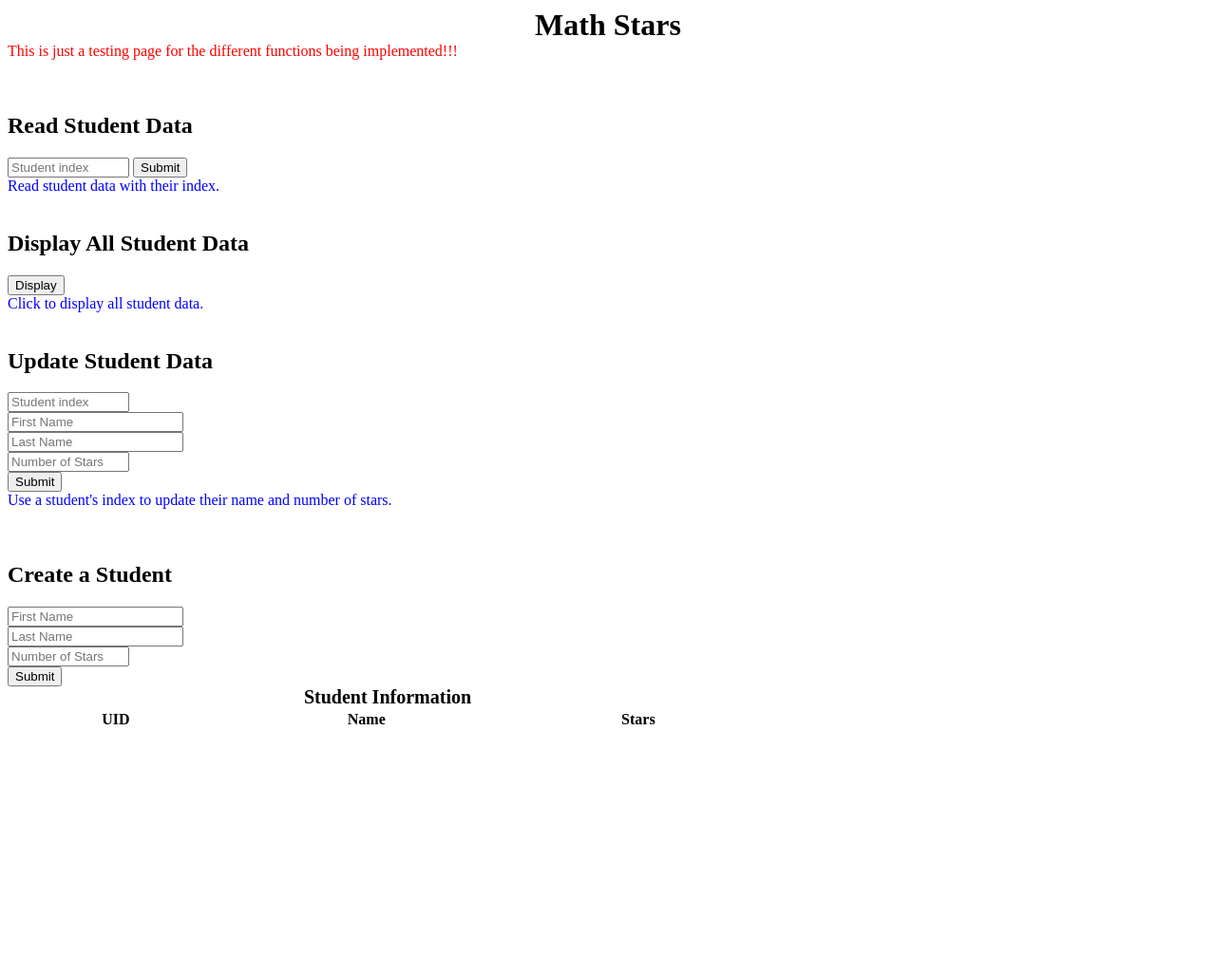
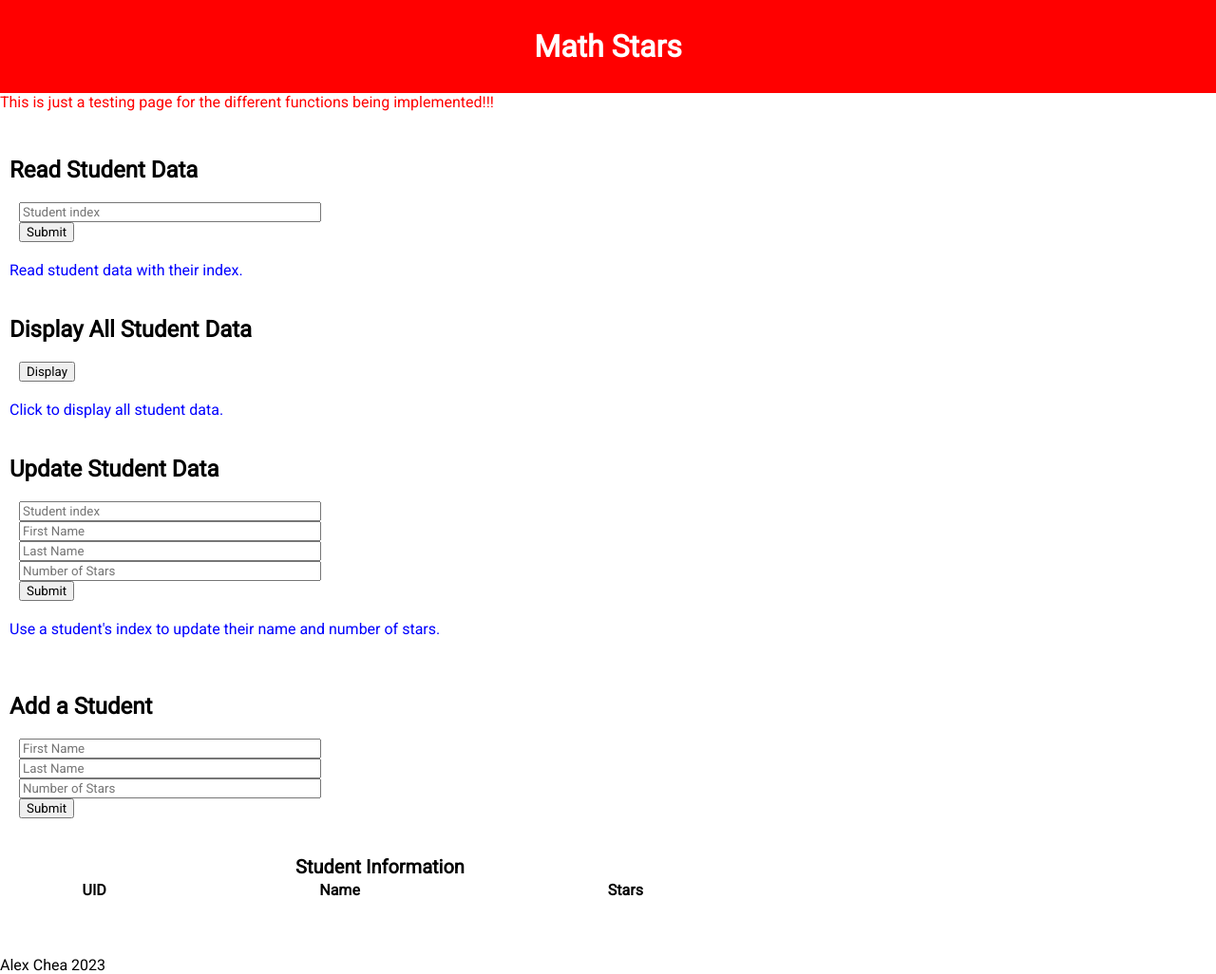
Before and after one commit to cheaseeds/math-stars, a PHP site: page / in a window 1280 px wide. Shown: the whole page at 95% size. Before the commit the page ends 763 px from the top, so only its background shows below. Run offline with PHP 8.4, Linux system fonts and the light colour scheme; lists and menus that the app fills with data are empty.

Commit message:
Changed styling and added 'add_student' routine

```diff
--- a/index.php
+++ b/index.php
@@ -10,16 +10,34 @@ if (!$conn) {
 	die("Failed to connect to MySQL: " . mysqli_connect_error());
 }
 
+
 ?>
 
 <!DOCTYPE html>
 <html lang="en">
     <head>
+    <link rel="preconnect" href="https://fonts.googleapis.com">
+    <link rel="preconnect" href="https://fonts.gstatic.com" crossorigin>
+    <link href="https://fonts.googleapis.com/css2?family=Roboto&display=swap" rel="stylesheet">
         <title>Mathnasium Stars</title>
         <style>
+            * {
+                font-family: 'Roboto', sans-serif;
+            }
             h1 {
+
                 text-align: center;
                 font-size: 2rem;
+                padding: 30px;
+                background-color: red;
+                color: white;
+                border: 0;
+                margin: 0;
+            }
+            h2 {
+                margin: 10px;
+            }
+            body {
                 margin: auto;
             }
             button {
@@ -32,6 +50,19 @@ if (!$conn) {
                 color: blue;
                 margin: auto;
             }
+            #desc {
+                margin: 10px;
+            }
+            input {
+                width: 25%;
+            }
+            input:focus {
+                background-color: lightblue;
+            }
+            form {
+                margin: 20px;
+            }
+
         </style>
 </head>
 
@@ -51,9 +82,10 @@ if (!$conn) {
     <form method="post" action="call_routine.php">
         <input type="hidden" name="routine" value="read_student">
         <input type="number" name="s_idx" id="s_idx" min="0" max="99999999999" placeholder="Student index">
+        <br>
         <button type="submit">Submit</button>
 	</form>
-    <p>Read student data with their index.</p>
+    <p id="desc">Read student data with their index.</p>
     <br>
 
     <h2>Display All Student Data</h2>
@@ -61,7 +93,7 @@ if (!$conn) {
         <input type="hidden" name="routine" value="read_all_student">
         <button type="submit">Display</button>
 	</form>
-    <p>Click to display all student data.</p>
+    <p id="desc">Click to display all student data.</p>
     <br>
 
     <h2>Update Student Data</h2>
@@ -69,31 +101,32 @@ if (!$conn) {
         <input type="hidden" name="routine" value="update_student">
         <input type="number" name="s_u_idx" id="s_u_idx" min="0" max="99999999999" placeholder="Student index">
         <br>
-        <input type="text" name="s_first_name" id="s_first_name"maxlength="255"  placeholder="First Name">
+        <input type="text" name="s_u_first_name" id="s_u_first_name"maxlength="255"  placeholder="First Name">
         <br>
-        <input type="text" name="s_last_name" id="s_last_name" maxlength="255" placeholder="Last Name">
+        <input type="text" name="s_u_last_name" id="s_u_last_name" maxlength="255" placeholder="Last Name">
         <br>
-        <input type="number" name="s_star_num" id="s_star_num" min="0" max="99999999999" placeholder="Number of Stars">
+        <input type="number" name="s_u_star_num" id="s_u_star_num" min="0" max="99999999999" placeholder="Number of Stars">
         <br>
         <button type="submit">Submit</button>
 	</form>
-    <p>Use a student's index to update their name and number of stars.</p>
+    <p id="desc">Use a student's index to update their name and number of stars.</p>
     <br>
     <br>
 
-    <h2>Create a Student</h2>
+    <h2>Add a Student</h2>
     <form method="post" action="call_routine.php">
-    <input type="hidden" name="routine" value="create_student">
-    <input type="text" name="s_first_name" id="s_first_name" maxlength="255" placeholder="First Name">
+    <input type="hidden" name="routine" value="add_student">
+    <input type="text" name="s_c_first_name" id="s_c_first_name" maxlength="255" placeholder="First Name">
     <br>
-    <input type="text" name="s_last_name" id="s_last_name" maxlength="255" placeholder="Last Name">
+    <input type="text" name="s_c_last_name" id="s_c_last_name" maxlength="255" placeholder="Last Name">
     <br>
-    <input type="number" name="s_star_num" id="s_star_num" min="0" max="99999999999" placeholder="Number of Stars">
+    <input type="number" name="s_c_star_num" id="s_c_star_num" min="0" max="99999999999" placeholder="Number of Stars">
     <br>
     <button type="submit">Submit</button>
     <br>
+    <br>
     </form>
-</body>
+
 
     <table style="width: 50rem">
         <caption style="font-weight: bold; font-size: 20px; text-align: auto">Student Information</caption>
@@ -118,3 +151,10 @@ if (!$conn) {
             ?>
         </tbody>
     </table>
+
+
+    <br>
+    <br>
+    <br>
+    <footer>Alex Chea 2023</footer>
+</body>
```
Also changed, not shown: call_routine.php (+32 -9 lines). Lines whose indentation alone changed are shown as unchanged.
